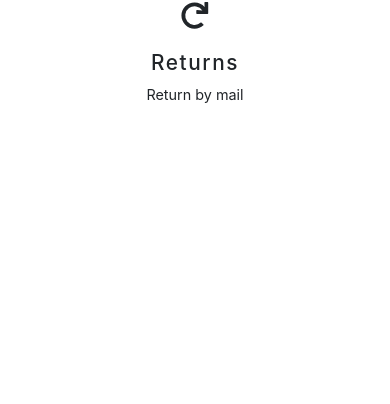
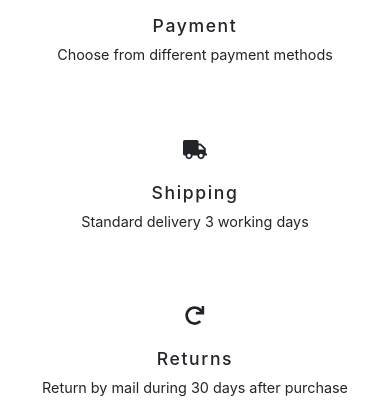
Before and after one commit to abuiko/react-bootstrap, a React (Create React App) app: page / in a window 390 px wide. Shown: the part 1593-1997 px from the top of the page. Before the commit the page ends 1738 px from the top, so only its background shows below. Built offline with nearby package versions, Linux system fonts and the light colour scheme.

Commit message:
add media queries

```diff
--- a/src/Home.js
+++ b/src/Home.js
@@ -26,7 +26,7 @@ const Styles = styled.div`
 
 
     .tops {
-        height: 700px;
+
         background: url(${Top}) no-repeat;
 
     }
@@ -40,6 +40,7 @@ const Styles = styled.div`
     }
 
     .tops, .dresses, .jeans {
+        height: 700px;
         background-size: cover;
         background-position: center;
         display: flex;
@@ -47,6 +48,15 @@ const Styles = styled.div`
         align-items: center;
         text-align: center;
         margin: 0.2rem;
+    }
+
+    @media only screen and (max-width: 500px) {
+        .tops, .dresses, .jeans {
+            height: 450px;
+        }
+        .banner h2 {
+            font-size: 1rem;
+        }
     }
 `;
 
--- a/src/components/Footer.js
+++ b/src/components/Footer.js
@@ -8,7 +8,9 @@ import { faRedo } from '@fortawesome/free-solid-svg-icons';
 
 
 const Styles = styled.div`
-
+    .container {
+        padding: 2.5rem 0.7rem;
+    }
     .footer-icons {
         height: 500px;
         display: flex;
@@ -30,12 +32,22 @@ const Styles = styled.div`
         font-size: 0.9rem;
     }
 
+    @media only screen and (max-width: 500px) {
+        .footer-icon {
+            font-size: 1.2rem;
+        }
+        .f-icon-group h3 {
+            font-size: 1.1rem;
+        }
+    }
+
 
 `;
 
 export const Footer = () => {
     return (
         <Styles>
+            <div className="container">
                 <Row className="footer-icons">
                     <Col sm className="f-icon-group">
                         <FontAwesomeIcon className="footer-icon" icon={faMoneyCheck} />
@@ -51,10 +63,12 @@ export const Footer = () => {
                     <Col sm className="f-icon-group">
                         <FontAwesomeIcon className="footer-icon" icon={faRedo} />
                         <h3>Returns</h3>
-                    <p>Return by mail</p>
+                        <p>Return by mail during 30 days after purchase</p>
                     </Col>
 
                 </Row>
+            </div>
+
         </Styles>
 
     )
```
Lines whose indentation alone changed are shown as unchanged.
